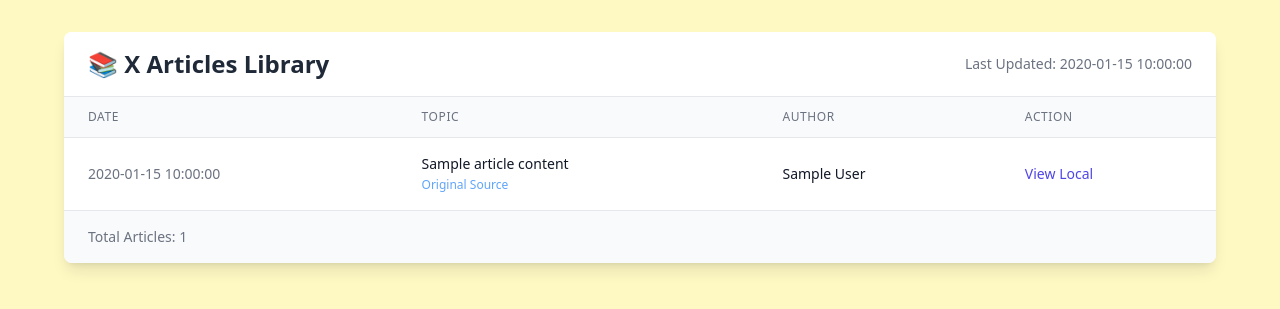
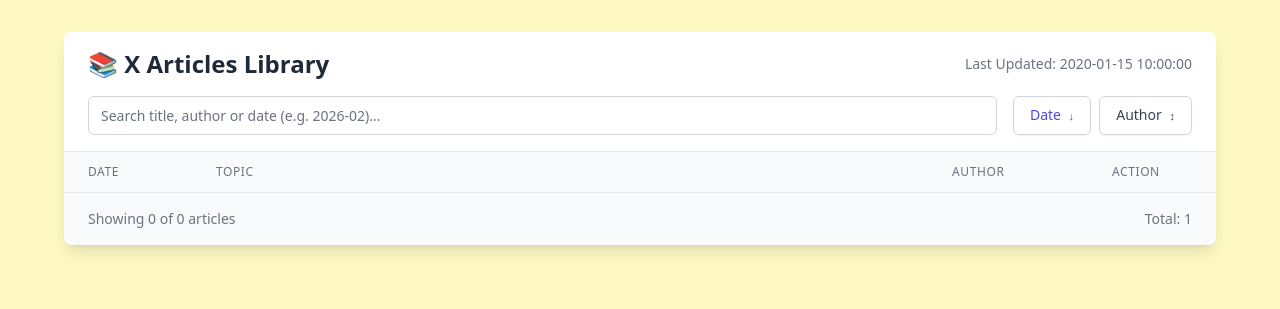
Before and after one commit to gzxmren/X_download_article, a Python web app: template src/templates/index.html in a window 1280 px wide. Shown: the top 309 px of the page. Run offline with Jinja, Linux system fonts and the light colour scheme; the template is opened without the code that fills it: most values are stand-ins (such as "Sample title", 1, 10 or a date in 2020); lists and menus that the app fills with data are empty; some libraries are stand-ins or nearby versions.

Commit message:
feat: index.html updated add sort and search, all html page render in one page

```diff
--- a/src/templates/index.html
+++ b/src/templates/index.html
@@ -5,103 +5,184 @@
     <meta name="viewport" content="width=device-width, initial-scale=1.0">
     <title>X Articles Library</title>
     <script src="https://cdn.tailwindcss.com"></script>
+    <style>
+        .sort-icon::after { content: '↕'; margin-left: 4px; font-size: 0.8em; }
+        .sort-asc::after { content: '↑'; }
+        .sort-desc::after { content: '↓'; }
+        .highlight { background-color: #fde047; font-weight: bold; border-radius: 2px; padding: 0 2px; }
+    </style>
 </head>
 <body class="bg-yellow-100 min-h-screen p-8">
     <div class="max-w-6xl mx-auto bg-white shadow-lg rounded-lg overflow-hidden">
-        <div class="px-6 py-4 border-b border-gray-200 bg-white flex justify-between items-center">
-            <h1 class="text-2xl font-bold text-gray-800">📚 X Articles Library</h1>
-            <span class="text-sm text-gray-500">Last Updated: {{ generated_at }}</span>
+        <!-- Header & Controls -->
+        <div class="px-6 py-4 border-b border-gray-200 bg-white">
+            <div class="flex flex-col md:flex-row justify-between items-center mb-4">
+                <h1 class="text-2xl font-bold text-gray-800">📚 X Articles Library</h1>
+                <span class="text-sm text-gray-500">Last Updated: {{ generated_at }}</span>
+            </div>
+
+            <!-- Search & Sort Controls -->
+            <div class="flex flex-col md:flex-row gap-4">
+                <input type="text" id="searchInput" placeholder="Search title, author or date (e.g. 2026-02)..."
+                       class="flex-1 appearance-none rounded-md relative block px-3 py-2 border border-gray-300 placeholder-gray-500 text-gray-900 focus:outline-none focus:ring-indigo-500 focus:border-indigo-500 sm:text-sm">
+
+                <div class="flex gap-2">
+                    <button onclick="sortData('date')" id="btn-date" class="px-4 py-2 border border-gray-300 shadow-sm text-sm font-medium rounded-md text-gray-700 bg-white hover:bg-gray-50 focus:outline-none sort-icon">
+                        Date
+                    </button>
+                    <button onclick="sortData('author')" id="btn-author" class="px-4 py-2 border border-gray-300 shadow-sm text-sm font-medium rounded-md text-gray-700 bg-white hover:bg-gray-50 focus:outline-none sort-icon">
+                        Author
+                    </button>
+                </div>
+            </div>
         </div>
 
+        <!-- Table -->
         <div class="overflow-x-auto">
             <table class="min-w-full divide-y divide-gray-200">
                 <thead class="bg-gray-50">
                     <tr>
-                        <th scope="col" class="px-6 py-3 text-left text-xs font-medium text-gray-500 uppercase tracking-wider">Date</th>
-                        <th scope="col" class="px-6 py-3 text-left text-xs font-medium text-gray-500 uppercase tracking-wider">Topic</th>
-                        <th scope="col" class="px-6 py-3 text-left text-xs font-medium text-gray-500 uppercase tracking-wider">Author</th>
-                        <th scope="col" class="px-6 py-3 text-left text-xs font-medium text-gray-500 uppercase tracking-wider">Action</th>
+                        <th scope="col" class="px-6 py-3 text-left text-xs font-medium text-gray-500 uppercase tracking-wider w-32 cursor-pointer" onclick="sortData('date')">Date</th>
+                        <th scope="col" class="px-6 py-3 text-left text-xs font-medium text-gray-500 uppercase tracking-wider cursor-pointer" onclick="sortData('title')">Topic</th>
+                        <th scope="col" class="px-6 py-3 text-left text-xs font-medium text-gray-500 uppercase tracking-wider w-40 cursor-pointer" onclick="sortData('author')">Author</th>
+                        <th scope="col" class="px-6 py-3 text-left text-xs font-medium text-gray-500 uppercase tracking-wider w-32">Action</th>
                     </tr>
                 </thead>
-                <tbody class="bg-white divide-y divide-gray-200">
-                    {% for art in articles %}
-                    <tr class="hover:bg-gray-50 transition">
-                        <td class="px-6 py-4 whitespace-nowrap text-sm text-gray-500">{{ art.date }}</td>
-                        <td class="px-6 py-4">
-                            <div class="text-sm font-medium text-gray-900"><a href="{{ art.local_path }}" class="hover:text-blue-600">{{ art.title }}</a></div>
-                            <div class="text-sm text-gray-500"><a href="{{ art.url }}" target="_blank" class="text-xs text-blue-400 hover:underline">Original Source</a></div>
-                        </td>
-                        <td class="px-6 py-4 whitespace-nowrap text-sm text-gray-900">{{ art.author }}</td>
-                        <td class="px-6 py-4 whitespace-nowrap text-sm font-medium">
-                            <a href="{{ art.local_path }}" class="text-indigo-600 hover:text-indigo-900">View Local</a>
-                        </td>
-                    </tr>
-                    {% endfor %}
+                <tbody id="articleList" class="bg-white divide-y divide-gray-200">
+                    <!-- JS will populate this -->
                 </tbody>
             </table>
         </div>
 
-        <!-- Pagination -->
-        {% if total_pages > 1 %}
-        <div class="px-6 py-4 border-t border-gray-200 bg-white flex items-center justify-between">
-            <div class="flex-1 flex justify-between sm:hidden">
-                {% if prev_page %}
-                <a href="{{ prev_page }}" class="relative inline-flex items-center px-4 py-2 border border-gray-300 text-sm font-medium rounded-md text-gray-700 bg-white hover:bg-gray-50">Previous</a>
-                {% endif %}
-                {% if next_page %}
-                <a href="{{ next_page }}" class="ml-3 relative inline-flex items-center px-4 py-2 border border-gray-300 text-sm font-medium rounded-md text-gray-700 bg-white hover:bg-gray-50">Next</a>
-                {% endif %}
-            </div>
-            <div class="hidden sm:flex-1 sm:flex sm:items-center sm:justify-between">
-                <div>
-                    <p class="text-sm text-gray-700">
-                        Showing page <span class="font-medium">{{ current_page }}</span> of <span class="font-medium">{{ total_pages }}</span>
-                    </p>
-                </div>
-                <div>
-                    <nav class="relative z-0 inline-flex rounded-md shadow-sm -space-x-px" aria-label="Pagination">
-                        {% if prev_page %}
-                        <a href="{{ prev_page }}" class="relative inline-flex items-center px-2 py-2 rounded-l-md border border-gray-300 bg-white text-sm font-medium text-gray-500 hover:bg-gray-50">
-                            <span class="sr-only">Previous</span>
-                            <!-- Heroicon name: solid/chevron-left -->
-                            <svg class="h-5 w-5" xmlns="http://www.w3.org/2000/svg" viewBox="0 0 20 20" fill="currentColor" aria-hidden="true">
-                                <path fill-rule="evenodd" d="M12.707 5.293a1 1 0 010 1.414L9.414 10l3.293 3.293a1 1 0 01-1.414 1.414l-4-4a1 1 0 010-1.414l4-4a1 1 0 011.414 0z" clip-rule="evenodd" />
-                            </svg>
-                        </a>
-                        {% endif %}
-
-                        <!-- Simple Page Numbers -->
-                        {% for p in range(1, total_pages + 1) %}
-                            {% set p_link = 'index.html' if p == 1 else 'index_' ~ p ~ '.html' %}
-                            {% if p == current_page %}
-                                <span class="relative inline-flex items-center px-4 py-2 border border-gray-300 bg-indigo-50 text-sm font-medium text-indigo-600 z-10">
-                                    {{ p }}
-                                </span>
-                            {% else %}
-                                <a href="{{ p_link }}" class="bg-white border-gray-300 text-gray-500 hover:bg-gray-50 relative inline-flex items-center px-4 py-2 border text-sm font-medium">
-                                    {{ p }}
-                                </a>
-                            {% endif %}
-                        {% endfor %}
-
-                        {% if next_page %}
-                        <a href="{{ next_page }}" class="relative inline-flex items-center px-2 py-2 rounded-r-md border border-gray-300 bg-white text-sm font-medium text-gray-500 hover:bg-gray-50">
-                            <span class="sr-only">Next</span>
-                            <!-- Heroicon name: solid/chevron-right -->
-                            <svg class="h-5 w-5" xmlns="http://www.w3.org/2000/svg" viewBox="0 0 20 20" fill="currentColor" aria-hidden="true">
-                                <path fill-rule="evenodd" d="M7.293 14.707a1 1 0 010-1.414L10.586 10 7.293 6.707a1 1 0 011.414-1.414l4 4a1 1 0 010 1.414l-4 4a1 1 0 01-1.414 0z" clip-rule="evenodd" />
-                            </svg>
-                        </a>
-                        {% endif %}
-                    </nav>
-                </div>
-            </div>
-        </div>
-        {% endif %}
-
-        <div class="px-6 py-4 bg-gray-50 border-t border-gray-200 text-sm text-gray-500">
-            Total Articles: {{ total_count }}
+        <!-- Footer / Counter -->
+        <div class="px-6 py-4 bg-gray-50 border-t border-gray-200 text-sm text-gray-500 flex justify-between">
+            <span id="showingCount">Showing 0 of 0 articles</span>
+            <span>Total: {{ total_count }}</span>
         </div>
     </div>
+
+    <script>
+        // Data Injection from Python
+        const rawData = {{ articles_json | safe }};
+        let currentData = [...rawData];
+
+        // State
+        let sortCol = 'date';
+        let sortAsc = false; // Default desc for date
+        let currentSearchTerm = '';
+
+        // DOM Elements
+        const tbody = document.getElementById('articleList');
+        const searchInput = document.getElementById('searchInput');
+        const countLabel = document.getElementById('showingCount');
+        const btnDate = document.getElementById('btn-date');
+        const btnAuthor = document.getElementById('btn-author');
+
+        // Initial Render
+        renderTable(currentData);
+        updateSortUI();
+
+        // Search Logic
+        searchInput.addEventListener('input', (e) => {
+            currentSearchTerm = e.target.value.toLowerCase();
+            currentData = rawData.filter(item => {
+                return (item.title && item.title.toLowerCase().includes(currentSearchTerm)) ||
+                       (item.author && item.author.toLowerCase().includes(currentSearchTerm)) ||
+                       (item.date && item.date.toLowerCase().includes(currentSearchTerm));
+            });
+            // Re-apply current sort
+            sortData(sortCol, true);
+        });
+
+        // Sort Logic
+        function sortData(column, keepOrder = false) {
+            if (!keepOrder) {
+                if (sortCol === column) {
+                    sortAsc = !sortAsc;
+                } else {
+                    sortCol = column;
+                    sortAsc = true;
+                    if (column === 'date') sortAsc = false;
+                }
+            }
+
+            currentData.sort((a, b) => {
+                let valA = (a[column] || '').toString().toLowerCase();
+                let valB = (b[column] || '').toString().toLowerCase();
+
+                if (valA < valB) return sortAsc ? -1 : 1;
+                if (valA > valB) return sortAsc ? 1 : -1;
+                return 0;
+            });
+
+            renderTable(currentData, currentSearchTerm);
+            updateSortUI();
+        }
+
+        // UI Helpers
+        function highlightText(text, term) {
+            if (!term) return text;
+            // Escape special regex characters in term
+            const escapedTerm = term.replace(/[.*+?^${}()|[\]\\]/g, '\\$&');
+            const regex = new RegExp(`(${escapedTerm})`, 'gi');
+            return text.replace(regex, '<span class="highlight">$1</span>');
+        }
+
+        function updateSortUI() {
+            // Reset classes
+            [btnDate, btnAuthor].forEach(btn => {
+                btn.classList.remove('sort-asc', 'sort-desc');
+                btn.classList.add('text-gray-700');
+                btn.classList.remove('text-indigo-600', 'bg-indigo-50');
+            });
+
+            // Active button
+            let activeBtn = null;
+            if (sortCol === 'date') activeBtn = btnDate;
+            if (sortCol === 'author') activeBtn = btnAuthor;
+
+            if (activeBtn) {
+                activeBtn.classList.add(sortAsc ? 'sort-asc' : 'sort-desc');
+                activeBtn.classList.add('text-indigo-600', 'bg-indigo-50');
+                activeBtn.classList.remove('text-gray-700');
+            }
+        }
+
+        function renderTable(data, term = '') {
+            tbody.innerHTML = '';
+
+            const displayData = data.slice(0, 500);
+
+            displayData.forEach(art => {
+                const row = document.createElement('tr');
+                row.className = 'hover:bg-gray-50 transition';
+
+                const titleHighlighted = highlightText(art.title || 'Untitled', term);
+                const authorHighlighted = highlightText(art.author || 'Unknown', term);
+                const dateHighlighted = highlightText(art.date || '', term);
+
+                row.innerHTML = `
+                    <td class="px-6 py-4 whitespace-nowrap text-sm text-gray-500">${dateHighlighted}</td>
+                    <td class="px-6 py-4">
+                        <div class="text-sm font-medium text-gray-900"><a href="${art.local_path}" class="hover:text-blue-600">${titleHighlighted}</a></div>
+                        <div class="text-sm text-gray-500"><a href="${art.url}" target="_blank" class="text-xs text-blue-400 hover:underline">Original Source</a></div>
+                    </td>
+                    <td class="px-6 py-4 whitespace-nowrap text-sm text-gray-900">${authorHighlighted}</td>
+                    <td class="px-6 py-4 whitespace-nowrap text-sm font-medium">
+                        <a href="${art.local_path}" class="text-indigo-600 hover:text-indigo-900">View Local</a>
+                    </td>
+                `;
+                tbody.appendChild(row);
+            });
+
+            countLabel.textContent = `Showing ${displayData.length} of ${data.length} articles`;
+
+            if (data.length > 500) {
+                const row = document.createElement('tr');
+                row.innerHTML = `<td colspan="4" class="px-6 py-4 text-center text-gray-500 italic">... and ${data.length - 500} more matches. Refine search to see them.</td>`;
+                tbody.appendChild(row);
+            }
+        }
+    </script>
 </body>
 </html>
```
Also changed, not shown: PROJECT_STRUCTURE.md (+1 -1 lines), USAGE_GUIDE.md (+11 -0 lines), src/indexer.py (+14 -43 lines), tests/integration/test_indexer.py (+6 -6 lines), README.md, 1 other file.
